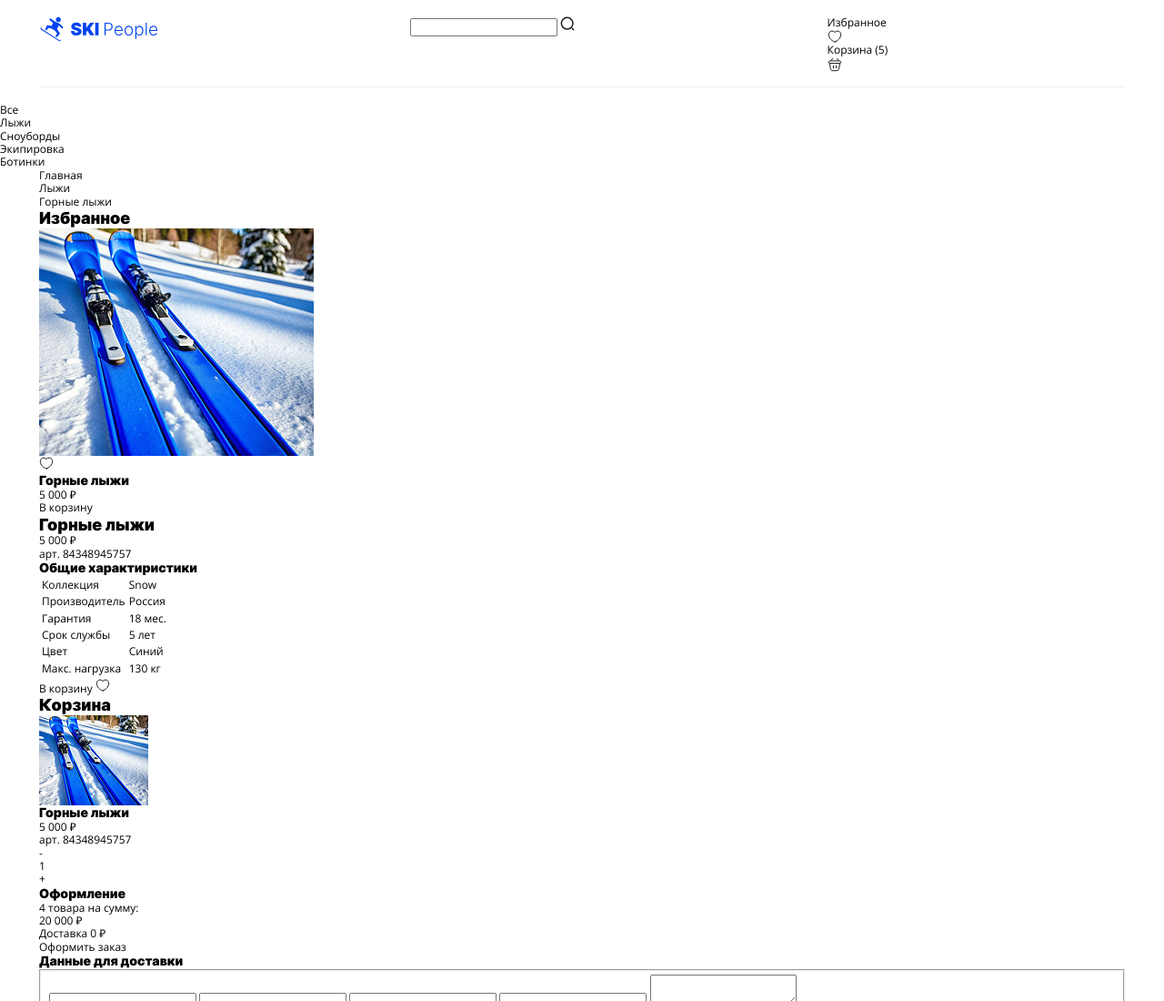
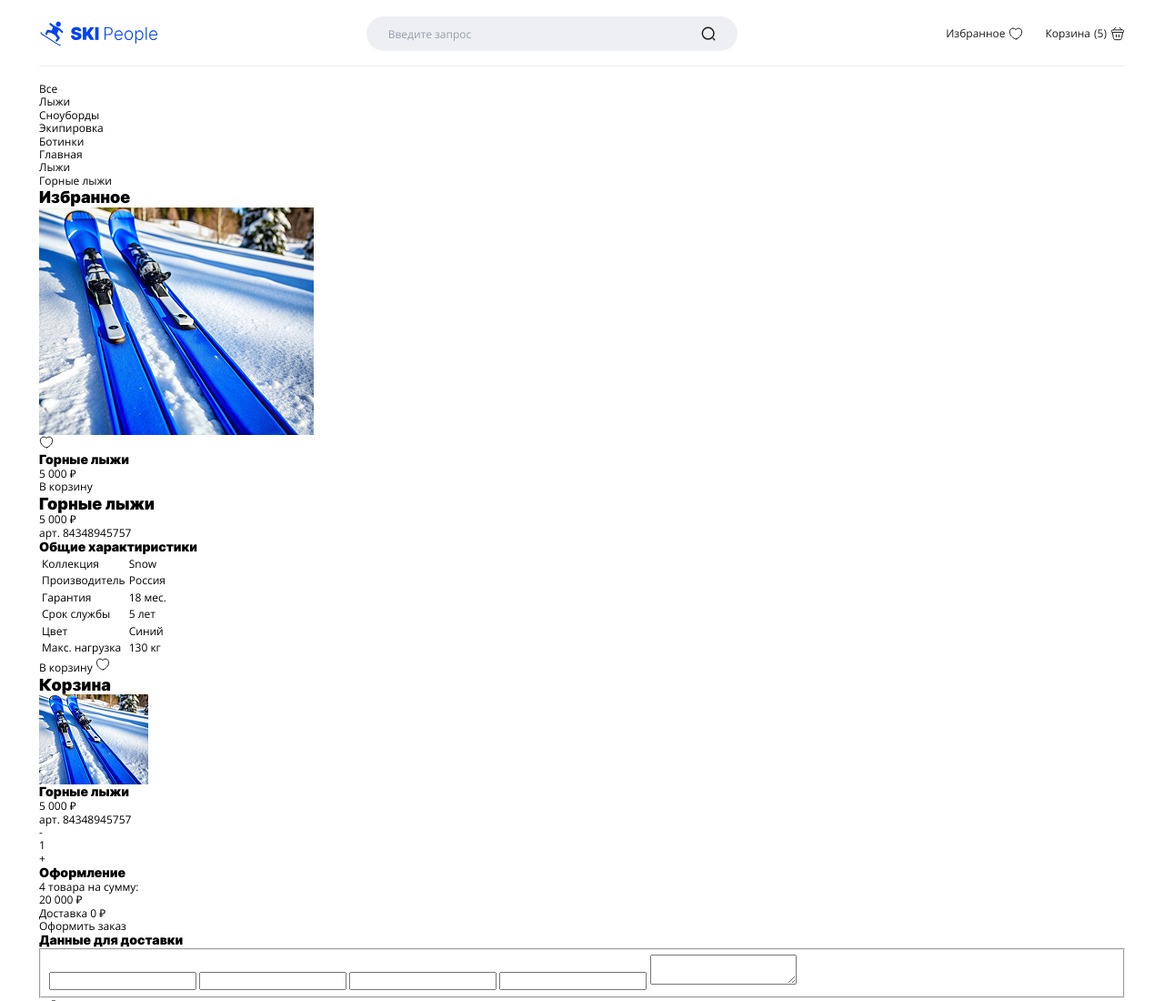
Before and after one commit to MAlinaMdes/ski-people, a website built with Vite: page index.html in a window 1280 px wide. Shown: the top 1100 px of the page at 91% size. Built offline with nearby package versions, Linux system fonts and the light colour scheme.

Commit message:
header css done

```diff
--- a/index.html
+++ b/index.html
@@ -24,7 +24,7 @@
             <img src="/img/logo.svg" alt="" class="header__logo-image" />
           </a>
           <form action="" class="header__search">
-            <input type="search" name="search" class="header__search-input" />
+            <input type="search" name="search" class="header__search-input" placeholder="Введите запрос"/>
             <button class="header__search-button" type="submit">
               <svg
                 width="16"
@@ -122,6 +122,7 @@
     </header>
     <main>
       <div class="catalog">
+        <div class="container">
           <ul class="catalog__list">
             <li class="catalog__item">
               <a href="#" class="catalog__link">Все</a>
@@ -139,6 +140,7 @@
               <a href="#" class="catalog__link">Ботинки</a>
             </li>
           </ul>
+        </div>
       </div>
 
       <div class="breadcrumb">
--- a/src/styles/header.scss
+++ b/src/styles/header.scss
@@ -1,12 +1,13 @@
 .header {
     padding: 18px 0;
-}
 
-.header__wrapper {
+
+    &__wrapper {
         display: grid;
         grid-template-areas: 'logo links'
         'search search';
-
+        justify-content: space-between;
+        align-items: center;
         gap: 17px;
         padding-bottom: 16px;
         border-bottom: 1px solid #eeeff2;
@@ -15,21 +16,80 @@
             grid-template-areas: 'logo search links'
         }
 }
-.header__logo-link {
+    &__logo-link {
+        grid-area: logo;
 }
-.header__logo-image {
+    &__logo-image {
+        width: 106px;
+
+        @media (min-width: 768px) {
+            width: 130px;
         }
-.header__search {
 }
-.header__search-input {
+    &__search {
+        grid-area: search;
+        position: relative;
+        width: 100%;
+        height: 38px;
+
+        @media (min-width: 1024px) {
+            width: 408px;
         }
-.header__search-button {
+
+        @media (min-width: 1440px) {
+            width: 514px;
         }
-.header__links-list {
+
 }
-.header__link {
+    &__search-input {
+        width: 100%;
+        height: 100%;
+        padding: 0 45px 0 24px;
+        background-color: #eeeff2;
+        border-radius: 32px;
+        border: none;
+
+        &::placeholder {
+            color: #969eae;
         }
-.header__link-text {
 }
-.header__link-count {
+    &__search-button {
+        position: absolute;
+        content: "";
+        right: 24px;
+        top: 50%;
+        transform: translateY(-50%);
+        width: 16px;
+        height: 16px;
     }
+    &__links-list {
+        grid-area: links;
+        display: flex;
+        column-gap: 16px;
+
+        @media (min-width: 1024px) {
+            column-gap: 24px;
+        }
+    }
+    &__link {
+        display: flex;
+        align-items: center;
+        column-gap: 4px;
+        flex-direction: row-reverse;
+        color: #1c1c1c;
+
+        @media (min-width: 768px) {
+            flex-direction: row;
+
+        }
+    }
+    &__link-text {
+        display: none;
+
+        @media (min-width: 768px) {
+            display: block;
+        }
+    }
+    &__link-count {
+    }
+}
```
Lines whose indentation alone changed are shown as unchanged.
